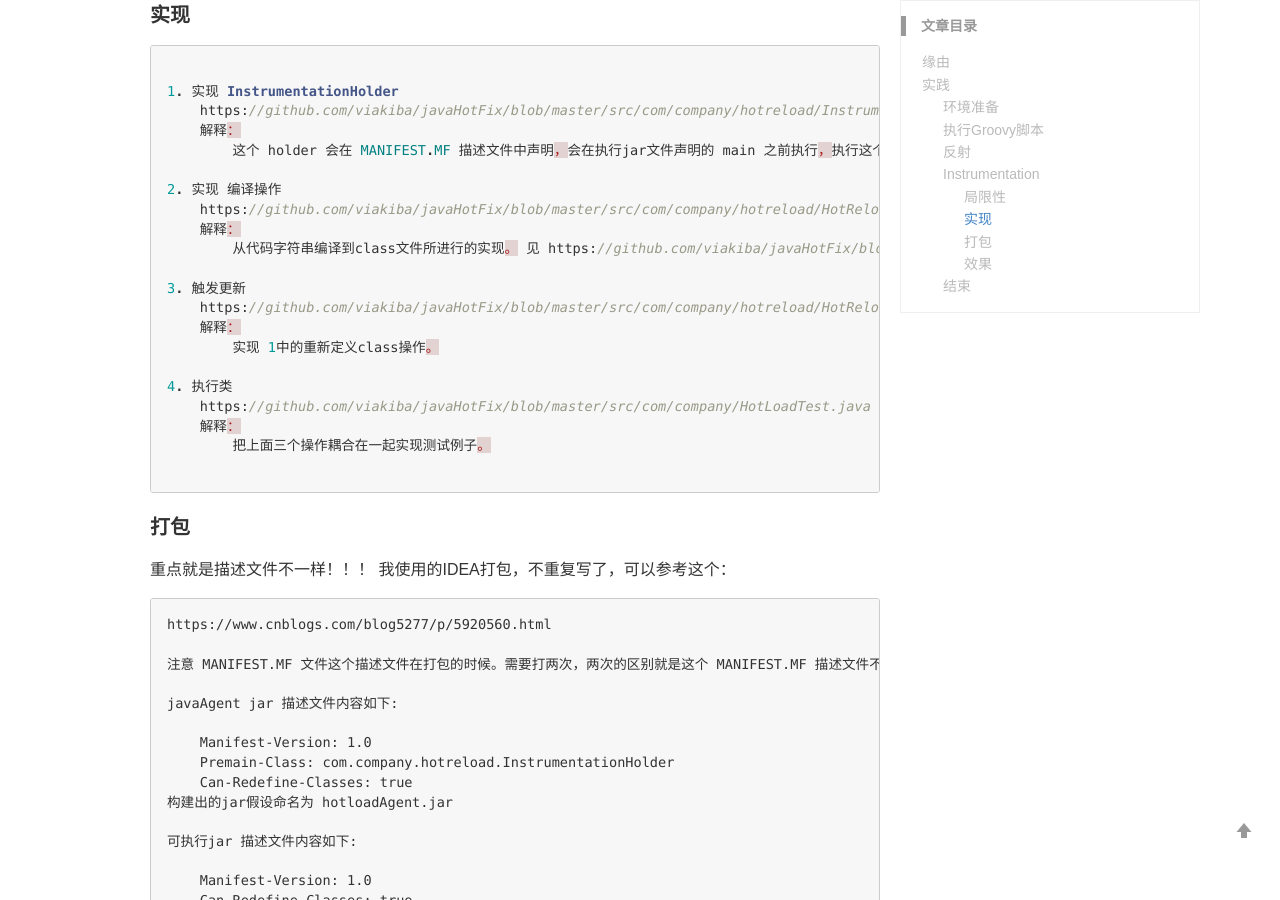
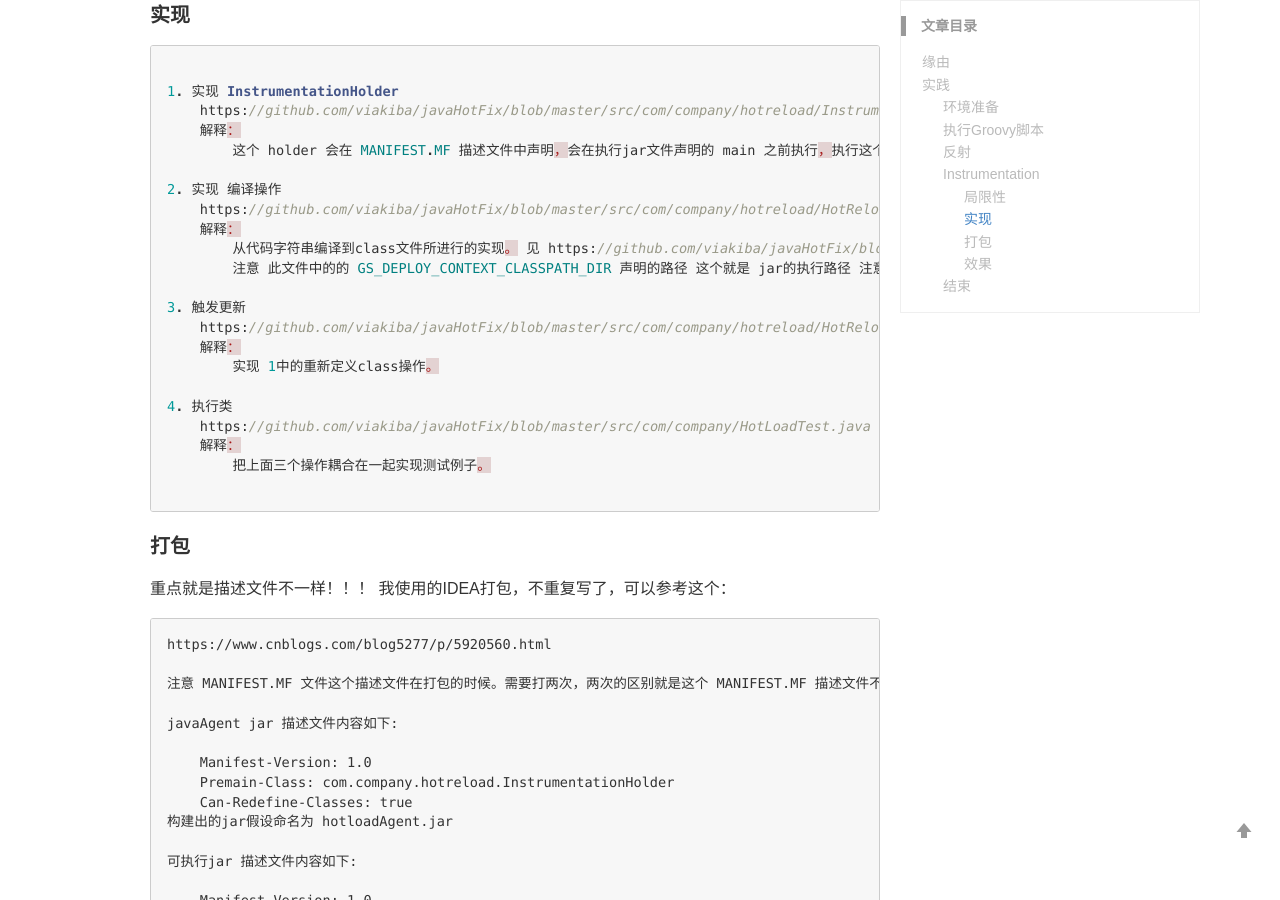
Before and after one commit to viakiba/viakiba.github.io, a Jekyll site: the page built from _posts/2020-03-30-java hot fix.md, in a window 1280 px wide and 900 px high, scrolled down 2012 px. Built offline with Jekyll 4.4.1, drawn with Linux system fonts in a browser that asks for light colours; comment, search, counter and statistics services are not loaded.

Commit message:
热更新

```diff
--- a/_posts/2020-03-30-java hot fix.md
+++ b/_posts/2020-03-30-java hot fix.md
@@ -98,6 +98,7 @@ https://github.com/viakiba/javaHotFix/blob/master/src/com/company/ReflectionTest
     https://github.com/viakiba/javaHotFix/blob/master/src/com/company/hotreload/HotReloadTask.java
     解释：
         从代码字符串编译到class文件所进行的实现。 见 https://github.com/viakiba/javaHotFix/blob/master/src/com/company/HotLoadTest.java 文件 第34行代码进行的实现。此时的字符串更新内容是写死在文件里的，其实也可以通过接口传进来 比如socket / rest 接口 等
+        注意 此文件中的的 GS_DEPLOY_CONTEXT_CLASSPATH_DIR 声明的路径 这个就是 jar的执行路径 注意修改到自己上面。
 
 3. 触发更新
     https://github.com/viakiba/javaHotFix/blob/master/src/com/company/hotreload/HotReloadService.java
```
